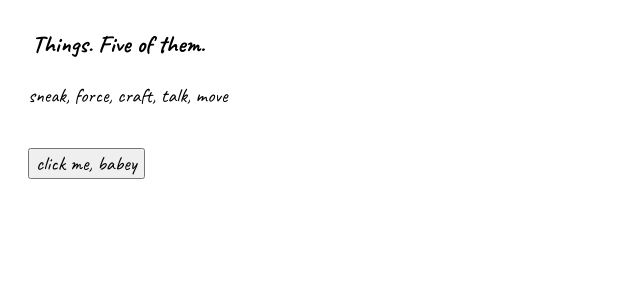
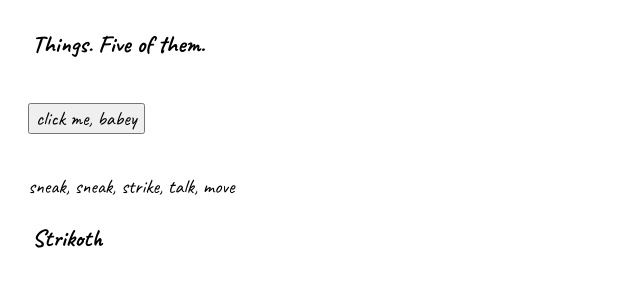
Before and after one commit to jecollas/mwothw, a plain HTML site: page index.html in a window 1280 px wide. Both pictures are taken after a click on the button "click me, babey". Shown: the part 82-368 px from the top of the page, without its empty margins (0-640 px from the left). Drawn offline with Linux system fonts and the light colour scheme.

Commit message:
added locations generator

```diff
--- a/index.html
+++ b/index.html
@@ -13,8 +13,9 @@
         <h1>My Way or the Highway</h1>
         <div class="whatever">
             <p>Things. Five of them.</p>
+            <button onclick="characterTime()">click me, babey</button>
             <p id="action-dots"></p>
-            <button onclick="actionDots()">click me, babey</button>
+            <p id="locations-time"></p>
         </div>
         <script src="js/javascript.js"></script>
     </body>
--- a/js/javascript.js
+++ b/js/javascript.js
@@ -1,4 +1,8 @@
 // javascript
+
+const locations = [
+    "Aenucoya","Dreodora","Strikoth","Oyapios","Lunahold"
+]
 
 function randomString(arr) {
     const randomIndex = Math.floor(Math.random() * arr.length);
@@ -6,21 +10,26 @@ function randomString(arr) {
     return item;
 }
 
-function actionDots() {
+function characterTime() {
     const actions = [
         "force","force","strike","strike","move","move","sneak","sneak","craft","craft","talk","talk","sense","sense","focus","focus"
     ];
-    let text = "";
+    let dotsText = "";
     for (i=0; i<=4; i++) {
         const dots = randomString(actions);
         const polka = actions.indexOf(dots);
         actions.splice(polka, 1);
         if (i < 4) {
-            text += dots + ", ";
+            dotsText += dots + ", ";
         } else {
-            text += dots;
+            dotsText += dots;
         }
     }
 
-    document.getElementById("action-dots").innerHTML = text;
+    document.getElementById("action-dots").innerHTML = dotsText;
+
+    const place = randomString(locations);
+    console.log(place);
+
+    document.getElementById("locations-time").innerHTML = place;
 }
```
